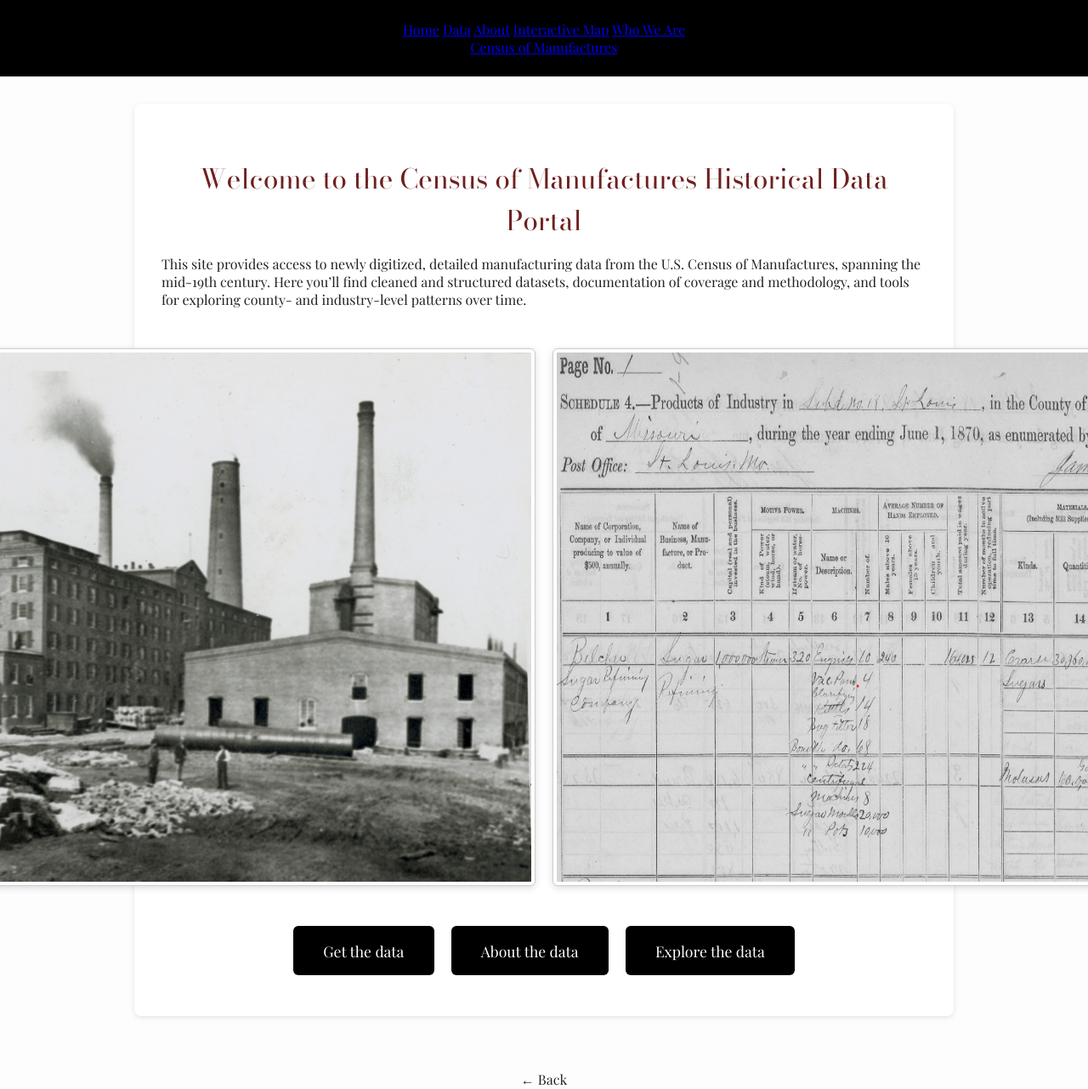
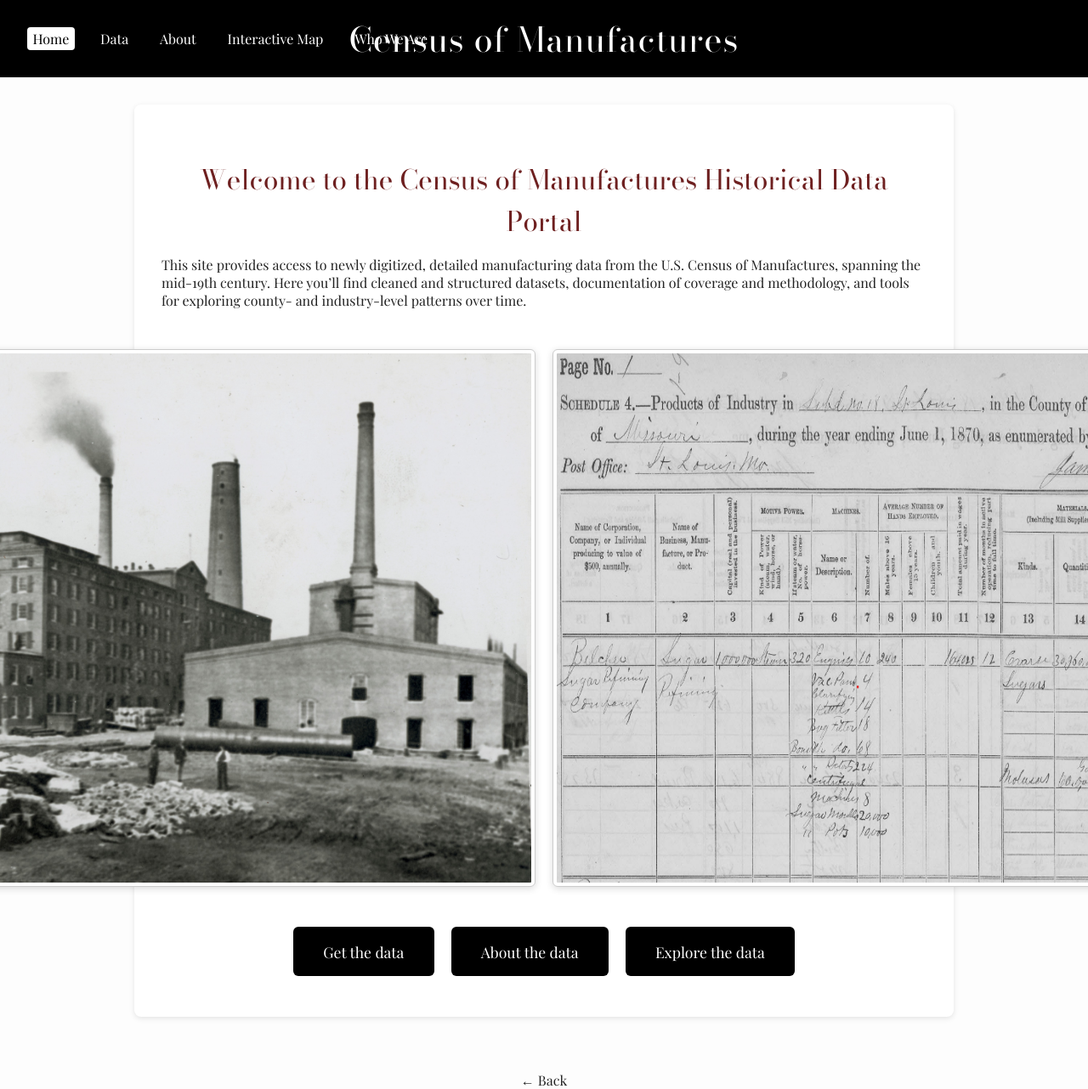
Before and after one commit to allen-otterstrom/CMF_data, a Jekyll site: the page built from index.md, in a window 1280 px wide. Shown: the whole page at 85% size. Built offline with Jekyll 4.4.1, drawn with Linux system fonts in a browser that asks for light colours.

Commit message:
Update style.css

```diff
--- a/assets/style.css
+++ b/assets/style.css
@@ -1,66 +1,75 @@
-/* Google Fonts are assumed to be loaded in your default.html:
-   Bodoni Moda for headers, Playfair Display for body and links */
-
+/* Body */
 body {
     font-family: 'Playfair Display', serif;
     font-weight: 400;
     margin: 0;
     padding: 0;
-    text-align: center;
     background-color: #f8f8f8;
     color: #222;
-}
-
-header {
-    background-color: #000000;
-    color: white;
-    padding: 1.5em 2em;
-    display: flex;
-    flex-direction: column;
-    align-items: center;
-}
-
-header h1 {
-    font-family: 'Bodoni Moda', serif;
-    font-weight: 400; /* lighter weight for title */
-    font-size: 2em;
-    margin: 0 0 0.5em 0;
     text-align: center;
 }
 
-header nav {
-    font-family: 'Playfair Display', serif;
+/* Header */
+header {
     display: flex;
-    gap: 1em;
+    align-items: center;
+    justify-content: space-between;
+    background-color: #000;
+    padding: 2em;
+    position: relative;
 }
 
-header nav a {
-    text-decoration: none;
-    color: white;
-    font-weight: 400;
-    padding: 0.4em 0.8em;
-    transition: background-color 0.3s ease;
+.nav-links {
+    display: flex;
+    gap: 1.5em;
+    font-family: 'Playfair Display', serif;
 }
 
-header nav a:hover,
-header nav a.active {
-    background-color: #A9A9A9;
+.nav-links a {
+    text-decoration: none;
+    color: #fff;
+    font-weight: 400;
+    padding: 0.2em 0.4em;
+}
+
+.nav-links a:hover,
+.nav-links a.active {
+    background-color: #fff;
+    color: #000;
     border-radius: 4px;
+}
+
+.title {
+    position: absolute;
+    left: 50%;
+    transform: translateX(-50%);
+    top: 50%;
+    transform: translate(-50%, -50%);
+    font-family: 'Bodoni Moda', serif;
+    font-weight: 400;
+    font-size: 2.5em;
+    color: #fff;
+    letter-spacing: 1px;
+}
+
+.title a {
+    text-decoration: none;
+    color: #fff;
 }
 
 /* Image container */
 .image-container {
     display: flex;
     justify-content: center;
+    gap: 20px;
     margin: 2em 0;
-    gap: 20px;
 }
 
 .image-container img {
     max-width: 25%;
     height: auto;
     border-radius: 8px;
-    box-shadow: 0 2px 8px rgba(0, 0, 0, 0.15);
+    box-shadow: 0 2px 8px rgba(0,0,0,0.15);
     opacity: 0;
     animation: fadeIn 1.5s ease forwards;
 }
@@ -82,8 +91,8 @@ header nav a.active {
     font-size: 1.1em;
     font-family: 'Playfair Display', serif;
     font-weight: 400;
-    background-color: #000000;
-    color: white;
+    background-color: #000;
+    color: #fff;
     text-decoration: none;
     border-radius: 6px;
     transition: background-color 0.3s ease;
@@ -91,7 +100,8 @@ header nav a.active {
 
 .button-container a:hover,
 .button:hover {
-    background-color: #A9A9A9;
+    background-color: #fff;
+    color: #000;
 }
 
 @keyframes fadeIn {
@@ -138,11 +148,26 @@ th, td {
 }
 
 th {
-    background-color: #FFFFFF;
+    background-color: #fff;
 }
 
-/* Responsive */
+/* Responsive for mobile */
 @media (max-width: 768px) {
+    header {
+        flex-direction: column;
+        padding: 1.5em;
+    }
+
+    .nav-links {
+        flex-direction: column;
+        gap: 10px;
+    }
+
+    .nav-links a {
+        width: 100%;
+        text-align: center;
+    }
+
     .image-container {
         flex-direction: column;
         align-items: center;
@@ -170,22 +195,4 @@ th {
         overflow-x: auto;
         white-space: nowrap;
     }
-
-    header {
-        text-align: center;
-    }
-
-    header nav {
-        flex-direction: column;
-        align-items: center;
-        gap: 10px;
-    }
-
-    header nav a {
-        display: block;
-        width: 100%;
-        max-width: 250px;
-        padding: 10px;
-        text-align: center;
-    }
 }
```
